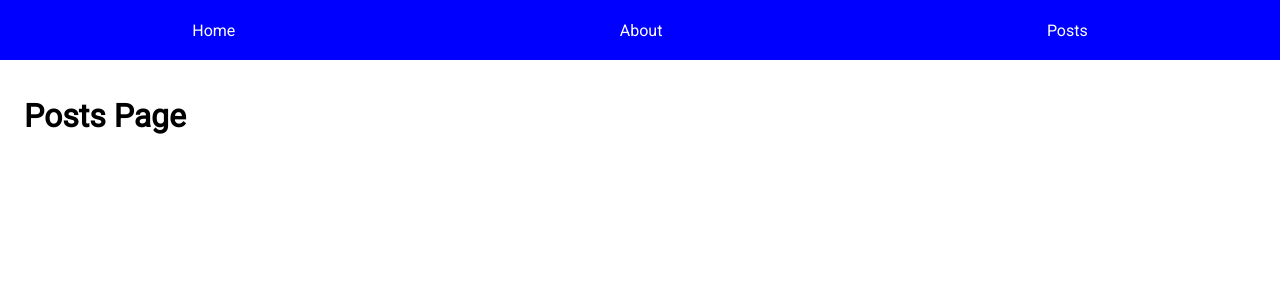
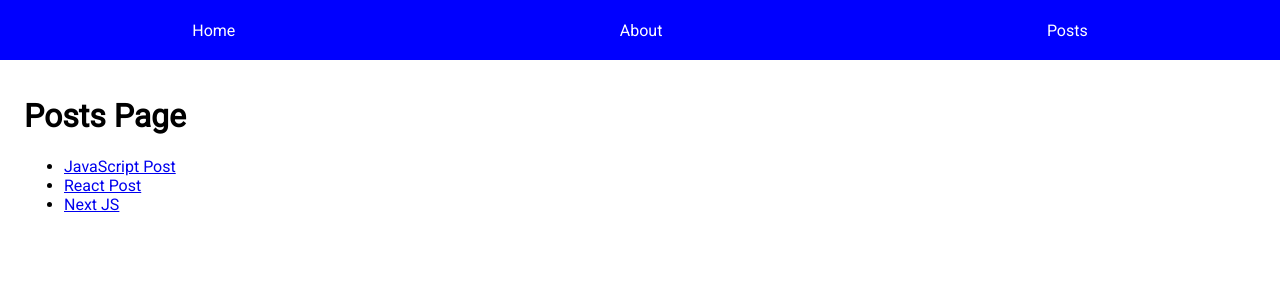
Before and after one commit to insurecar/ssr-next.js, a Next.js app: page /posts in a window 1280 px wide. Shown: the top 300 px of the page. Built offline with nearby package versions, Linux system fonts and the light colour scheme; data requests are answered from the project's data file.

Commit message:
add  one id

```diff
--- /dev/null
+++ b/db.json
@@ -0,0 +1,7 @@
+{
+    "posts":[
+        {"id": 1, "title": "JavaScript Post", "body": "Lorem ipsum dolor sit amet, consectetur adipiscing elit, sed do eiusmod tempor incididunt ut labore et dolore magna aliqua. Ut enim ad minim veniam, quis nostrud exercitation ullamco laboris nisi ut aliquip ex ea commodo consequat. Duis aute irure dolor in reprehenderit in voluptate velit esse cillum dolore eu fugiat nulla pariatur. Excepteur sint occaecat cupidatat non proident, sunt in culpa qui officia deserunt mollit anim id est laborum." },
+        {"id": 2, "title": "React Post", "body": "React дозволяє розробникам створювати великі веб-застосунки, які використовують дані, котрі змінюються з часом, без перезавантаження сторінки. Його мета полягає в тому, щоб бути швидким, простим, масштабованим. React обробляє тільки користувацький інтерфейс у застосунках. Це відповідає видові у шаблоні модель-вид-контролер (MVC), і може бути використане у поєднанні з іншими JavaScript бібліотеками або в великих фреймворках MVC, таких як AngularJS[6]. Він також може бути використаний з React на основі надбудов, щоб піклуватися про частини без користувацького інтерфейсу побудови веб-застосунків. Як бібліотеку інтерфейсу користувача React найчастіше використовують разом з іншими бібліотеками, такими як Redux."},
+        {"id":3, "title": "Next JS", "body": "Next.js — бесплатный и открытый JavaScript фреймворк, созданный поверх React.js для создания SSR-приложений, созданный компанией Vercel (ранее ZEIT). Помогает создавать пользовательский интерфейс приложений (чаще всего, с помощью React, не придерживаясь его принципа — SPA (Single Page Application)). Next.js был создан 25 октября 2016 года компанией Vercel"}
+    ]
+}
--- a/pages/posts.js
+++ b/pages/posts.js
@@ -1,9 +1,34 @@
 import { MainLayout } from "../components/MainLayout";
+import { useState, useEffect } from "react";
+import axios from "axios";
+import Link from "next/link";
 
-export default function Posts() {
+export default function Posts({ result }) {
+  // const [posts, setPosts] = useState([]);
+  // useEffect(() => {
+  //   axios
+  //     .get("http://localhost:4200/posts")
+  //     .then((resp) => setPosts(resp.data));
+  // }, []);
+
   return (
     <MainLayout>
       <h1>Posts Page</h1>
+      <ul>
+        {result.map((post) => (
+          <li key={post.id}>
+            <Link href={`/post/[idPost]`} as={`/post/${post.id}`}>
+              <a>{post.title}</a>
+            </Link>
+          </li>
+        ))}
+      </ul>
     </MainLayout>
   );
 }
+
+export async function getStaticProps() {
+  const resp = await axios.get("http://localhost:4200/posts");
+  const result = await resp.data;
+  return { props: { result } };
+}
```
Also changed, not shown: package.json (+6 -1 lines), pages/post/[idPost].js (+17 -10 lines), 1 other file (tests, documents, lock files or other folders).
